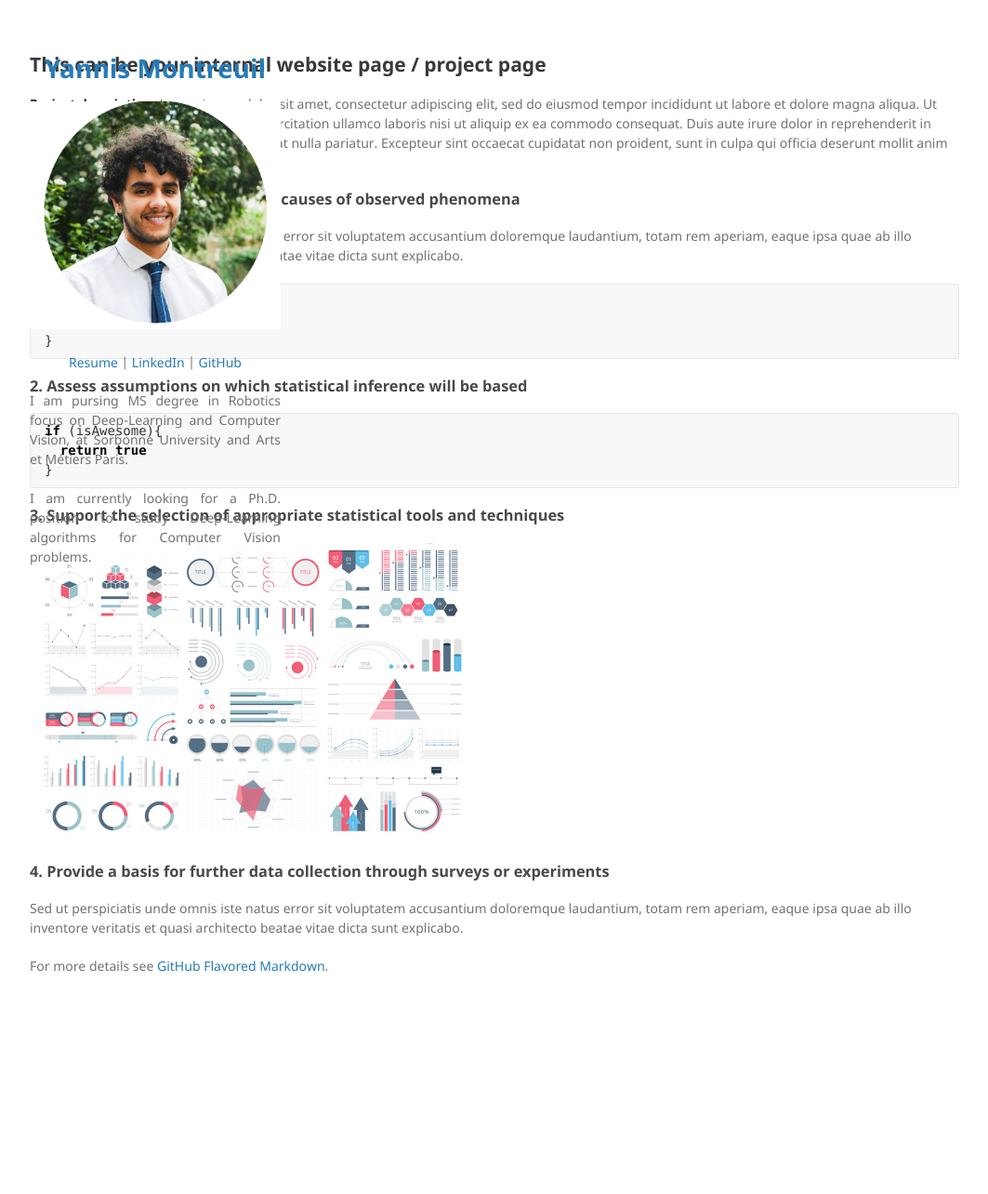
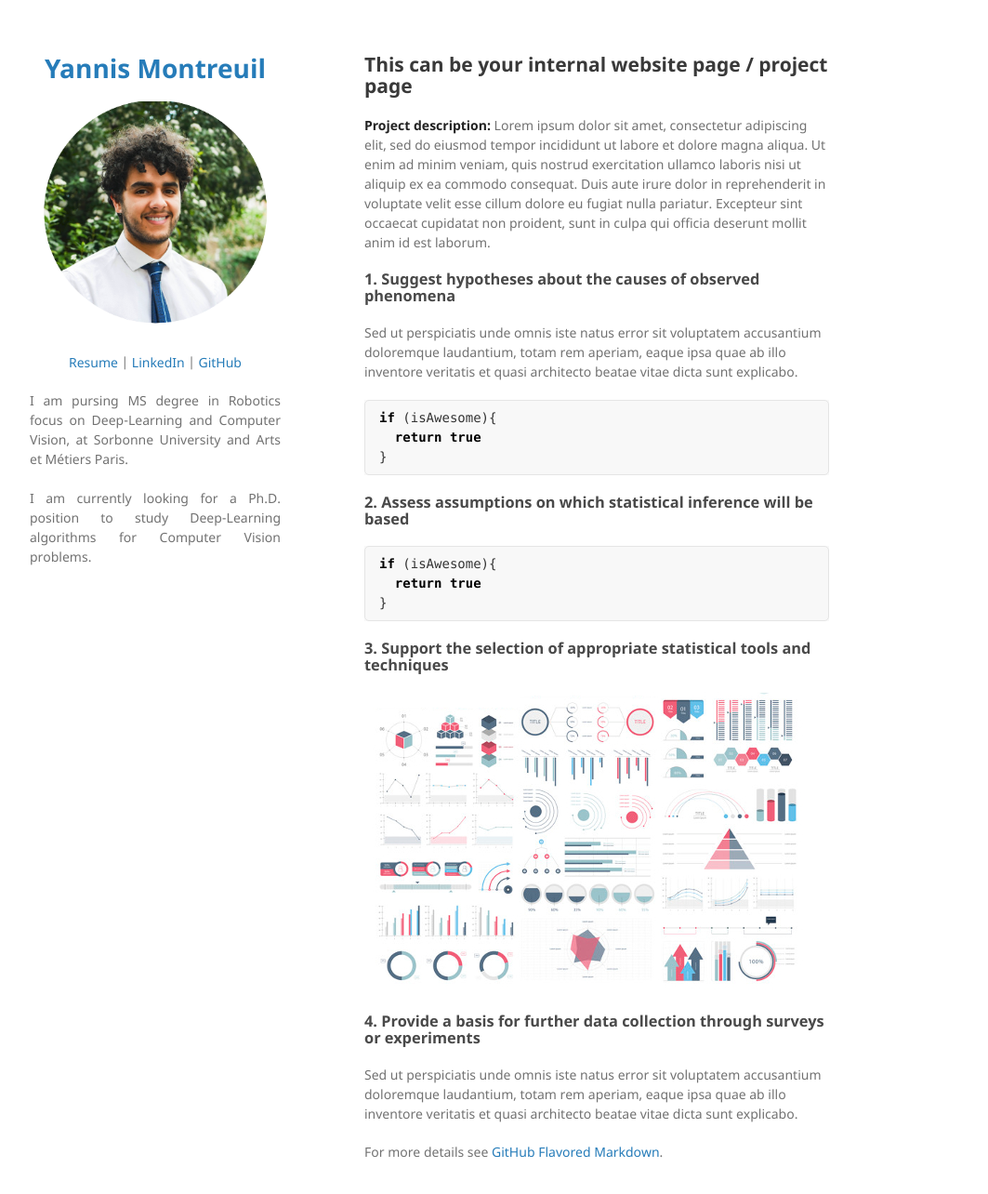
Before and after one commit to Yannis-98/yannis-98.github.io, a Jekyll site: the page built from sample_page.md, in a window 1280 px wide and 1319 px high. Shown: the top 1284 px of the window at 93% size, without its empty margins (178-1241 px from the left). Built offline with Jekyll 4.4.1, drawn with Linux system fonts in a browser that asks for light colours; our own code applies the rules of GitHub Pages for plain Markdown files.

Commit message:
Update jekyll-theme-minimal.scss

```diff
--- a/_sass/jekyll-theme-minimal.scss
+++ b/_sass/jekyll-theme-minimal.scss
@@ -172,8 +172,8 @@ strong {
 }
 
 section {
-  width:1000px;
-  float:left;
+  width:500px;
+  float:right;
   padding-bottom:50px;
 }
 
```
